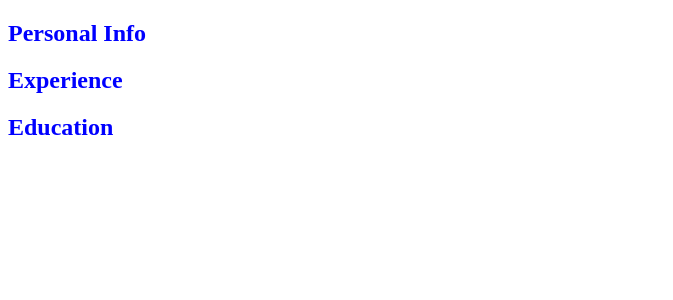
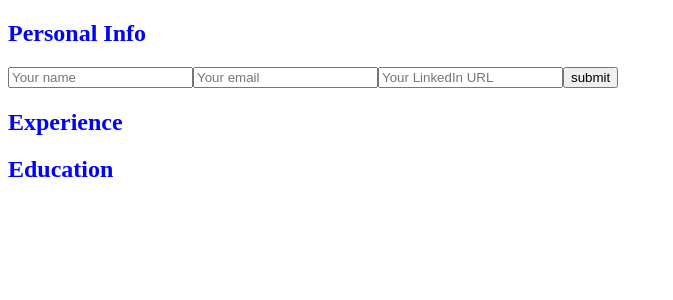
Before and after one commit to rfloarea/resume-app, a React (Vite) app: page / in a window 1280 px wide. Shown: the top 300 px of the page, without its empty margins (0-673 px from the left). Built offline with nearby package versions, Linux system fonts and the light colour scheme.

Commit message:
Basic functionality

```diff
--- a/src/PersonalInfo.jsx
+++ b/src/PersonalInfo.jsx
@@ -1,6 +1,57 @@
+import { useState } from "react"
 
 export default function PersonalInfo() {
+    const [submit, setSubmit] = useState('submit');
+    const [name, setName] = useState('');
+    const [email, setEmail] = useState('');
+    const [linkedIn, setLinkedIn] = useState('');
+
+    function handleClick() {
+        if (submit == 'submit') {
+            setSubmit('submitted!')
+        } else {
+            setSubmit('submit')
+        }
+    }
+
+    function handleNameChange(event) {
+        setName(event.target.value)
+    }
+    function handleEmailChange(event) {
+        setEmail(event.target.value)
+    }
+    function handleLinkedInChange(event) {
+        setLinkedIn(event.target.value)
+    }
     return (
-        <h2>Personal Info</h2>
+        <>
+            <div className="editor">
+                <h2>Personal Info</h2>
+                <input
+                    type="text"
+                    value={name}
+                    onChange={handleNameChange}
+                    placeholder="Your name" />
+                <input
+                    type="email"
+                    value={email}
+                    onChange={handleEmailChange}
+                    placeholder="Your email" />
+                <input
+                    type="text"
+                    value={linkedIn}
+                    onChange={handleLinkedInChange}
+                    placeholder="Your LinkedIn URL" />
+
+                <button onClick={handleClick}>{submit}</button>
+            </div>
+
+
+            <div className="display">
+                <h1>{name}</h1>
+                <p>{email}</p>
+                <p>{linkedIn}</p>
+            </div>
+        </>
     )
 }
```
